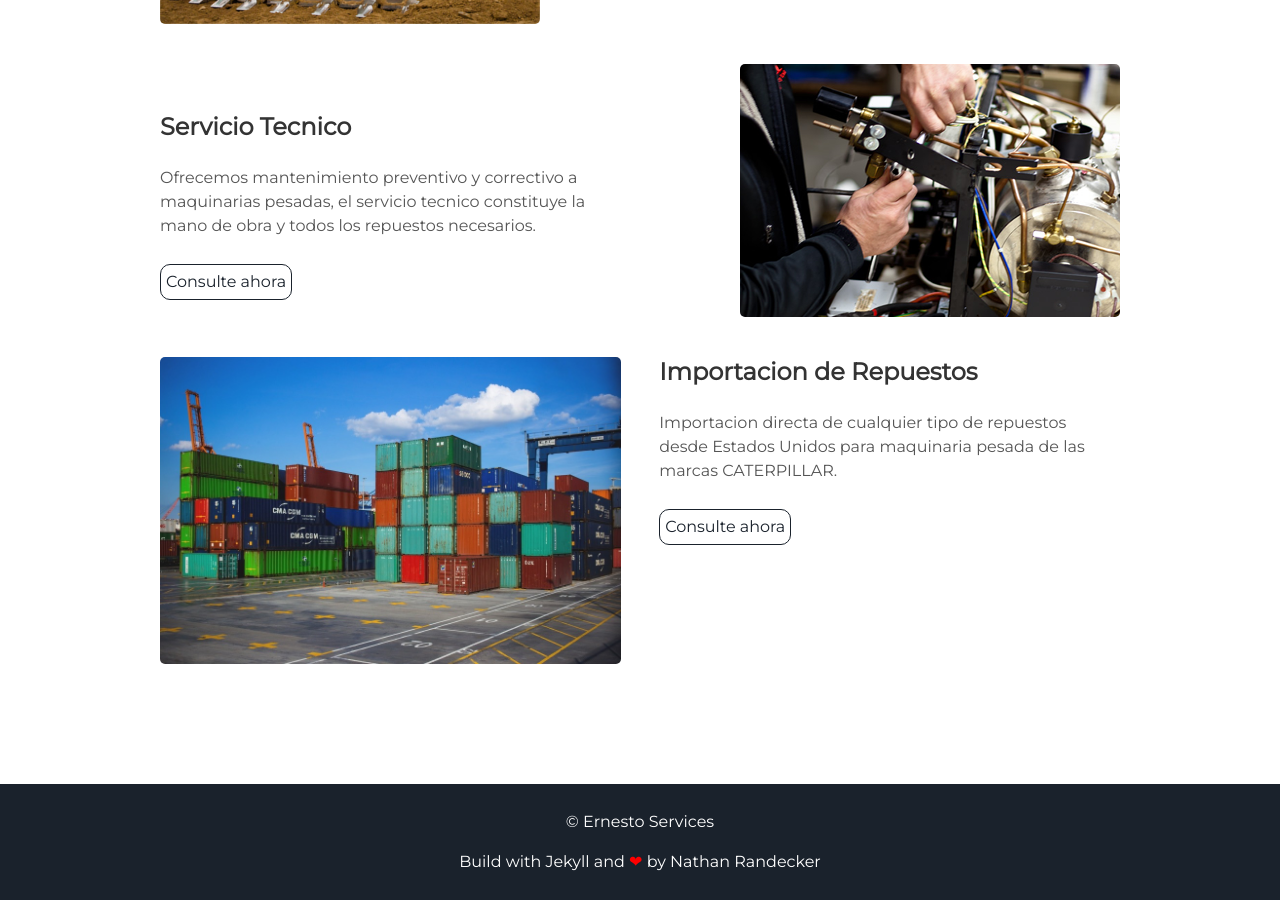
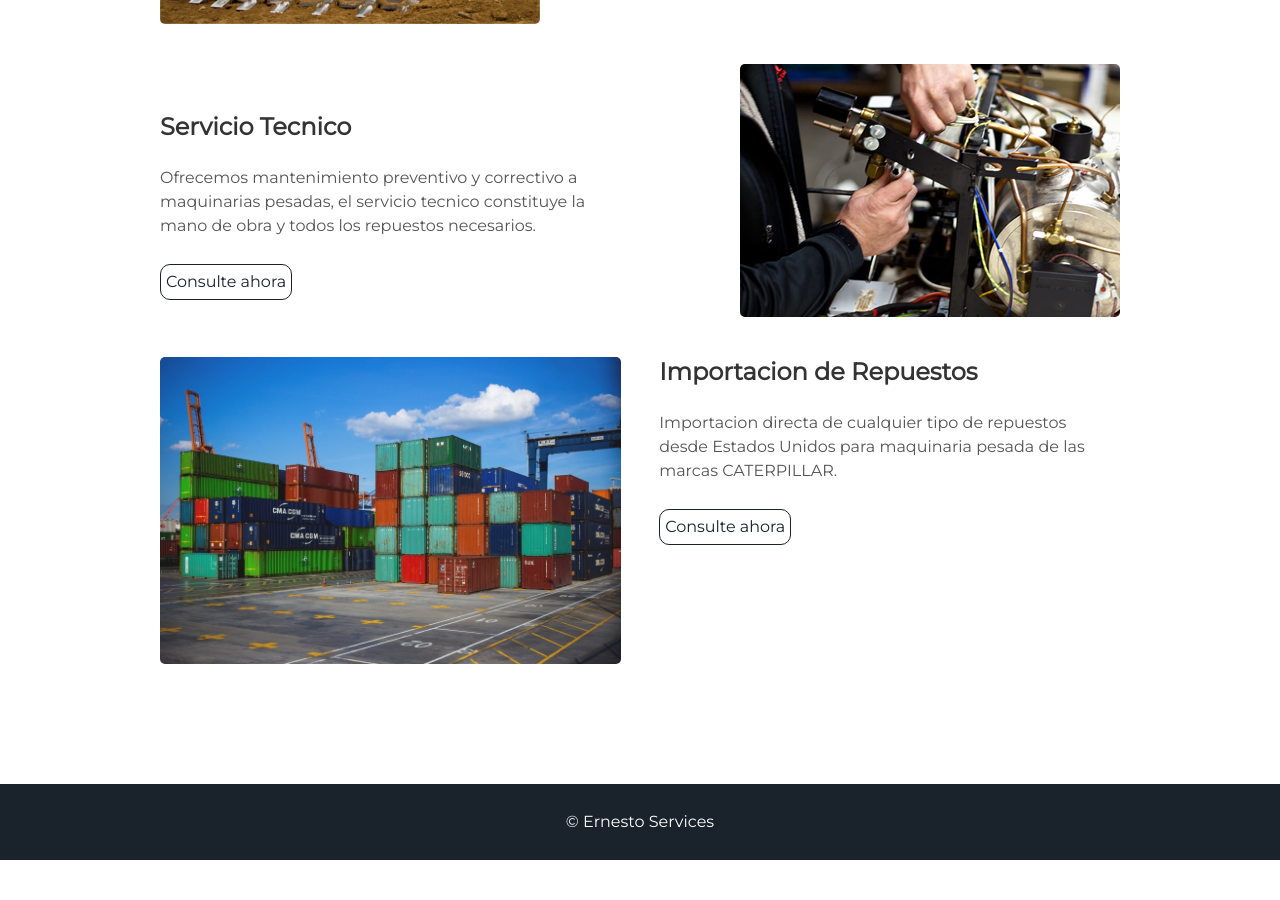
Before and after one commit to ClaudioAyma/EMSolutions, a Jekyll site: the page built from index.html, in a window 1280 px wide and 900 px high, scrolled down 1602 px. Built offline with Jekyll 4.4.1, drawn with Linux system fonts in a browser that asks for light colours; after the commit the page ends 2462 px from its top, so only the background shows below that.

Commit message:
Update footer.html

```diff
--- a/_includes/footer.html
+++ b/_includes/footer.html
@@ -1,6 +1,6 @@
 <footer class="footer">
     <p>&copy; {{site.username}}</p>
-    <p>Build with Jekyll and <span class="love">❤</span> by <a href="https://github.com/nrandecker">Nathan Randecker</a></p>
+<!--     <p>Build with Jekyll and <span class="love">❤</span> by <a href="https://github.com/nrandecker">Nathan Randecker</a></p> -->
 </footer>
 <script src="//cdn.jsdelivr.net/particles.js/2.0.0/particles.min.js"></script>
 <script src="{{ "/assets/js/sweet-scroll.min.js" | prepend: site.baseurl }}"></script>
```
